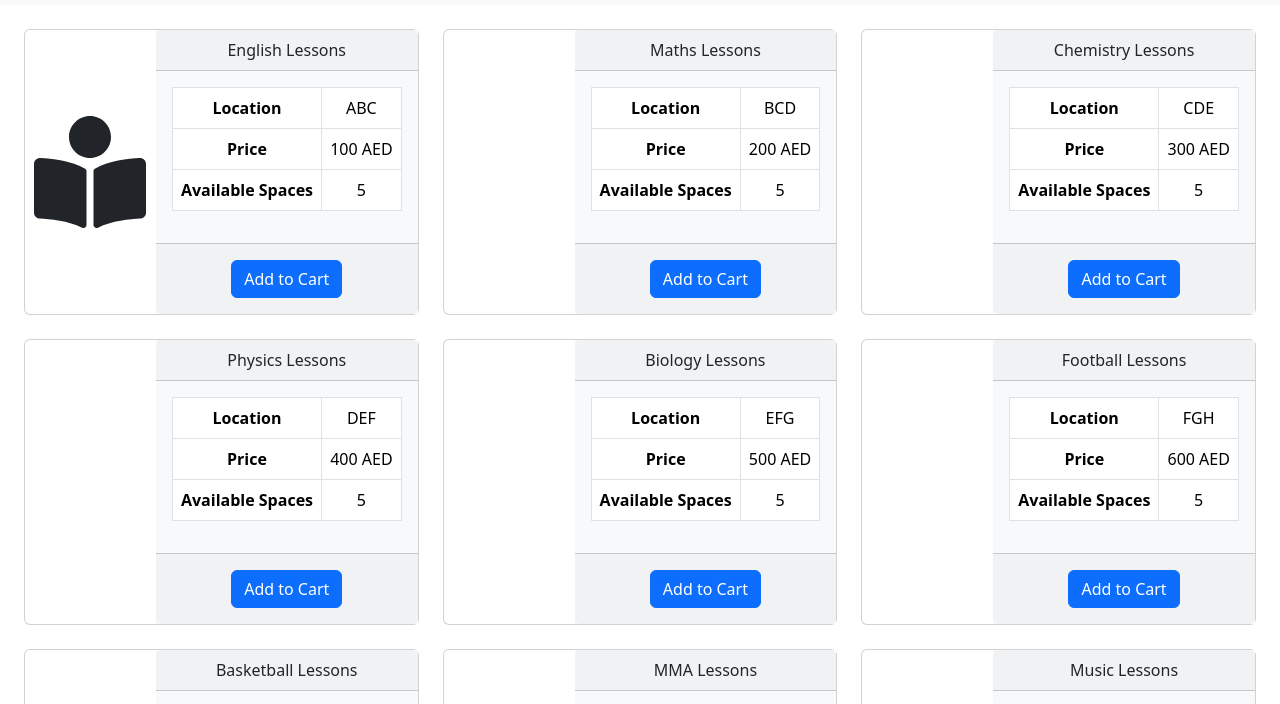
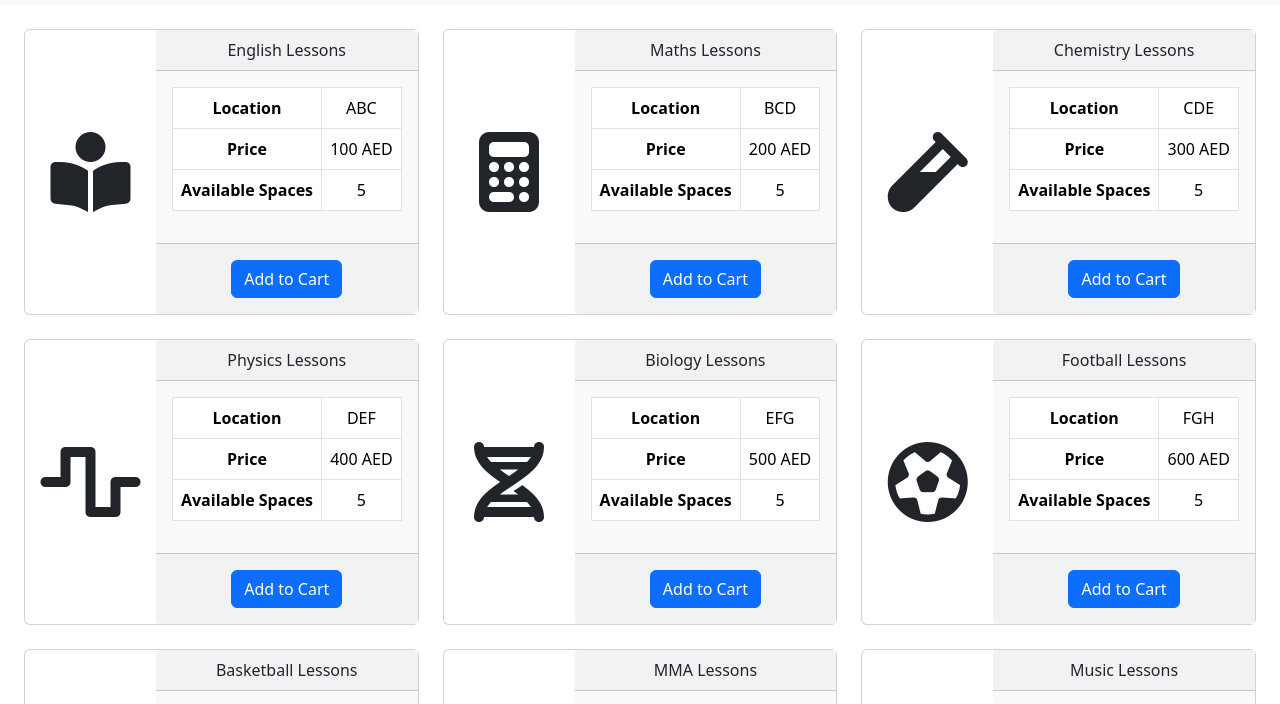
Before and after one commit to MV461/WebApp-Coursework-2, a plain HTML site: page CW1.html in a window 1280 px wide. Shown: the part 51-755 px from the top of the page. Drawn offline with nearby package versions, Linux system fonts and the light colour scheme.

Commit message:
Added 'icon' to all lessons in lessons.json.
Switched from CDN to kit in Font Awesome link.

```diff
--- a/CW1.html
+++ b/CW1.html
@@ -19,9 +19,7 @@
     <!-- Bootstrap CDN import END -->
 
     <!-- Font Awesome CDN import START -->
-    <script defer src="https://use.fontawesome.com/releases/v5.15.4/js/all.js"
-        integrity="sha384-rOA1PnstxnOBLzCLMcre8ybwbTmemjzdNlILg8O7z1lUkLXozs4DHonlDtnE7fpc"
-        crossorigin="anonymous"></script>
+    <script src="https://kit.fontawesome.com/d0fcba61dc.js" crossorigin="anonymous"></script>
     <!-- Font Awesome CDN import END -->
 
     <style>
--- a/lessons.json
+++ b/lessons.json
@@ -6,7 +6,7 @@
             "location": "ABC",
             "price": 100,
             "spaces": 5,
-            "icon": "fa fa-book-reader fa-7x"
+            "icon": "fa-solid fa-book-reader fa-5x"
         },
         {
             "id": 2,
@@ -14,7 +14,7 @@
             "location": "BCD",
             "price": 200,
             "spaces": 5,
-            "icon": "TBD"
+            "icon": "fa-solid fa-calculator fa-5x"
         },
         {
             "id": 3,
@@ -22,7 +22,7 @@
             "location": "CDE",
             "price": 300,
             "spaces": 5,
-            "icon": "TBD"
+            "icon": "fa-solid fa-vial fa-5x"
         },
         {
             "id": 4,
@@ -30,7 +30,7 @@
             "location": "DEF",
             "price": 400,
             "spaces": 5,
-            "icon": "TBD"
+            "icon": "fa-solid fa-wave-square fa-5x"
         },
         {
             "id": 5,
@@ -38,7 +38,7 @@
             "location": "EFG",
             "price": 500,
             "spaces": 5,
-            "icon": "TBD"
+            "icon": "fa-solid fa-dna fa-5x"
         },
         {
             "id": 6,
@@ -46,7 +46,7 @@
             "location": "FGH",
             "price": 600,
             "spaces": 5,
-            "icon": "TBD"
+            "icon": "fa-regular fa-futbol fa-5x"
         },
         {
             "id": 7,
@@ -54,7 +54,7 @@
             "location": "GHI",
             "price": 700,
             "spaces": 5,
-            "icon": "TBD"
+            "icon": "fa-solid fa-basketball fa-5x"
         },
         {
             "id": 8,
@@ -62,7 +62,7 @@
             "location": "HIJ",
             "price": 800,
             "spaces": 5,
-            "icon": "TBD"
+            "icon": "fa-solid fa-hand-fist fa-5x"
         },
         {
             "id": 9,
@@ -70,7 +70,7 @@
             "location": "IJK",
             "price": 900,
             "spaces": 5,
-            "icon": "TBD"
+            "icon": "fa-solid fa-music fa-5x"
         },
         {
             "id": 10,
@@ -78,7 +78,7 @@
             "location": "JKL",
             "price": 1000,
             "spaces": 5,
-            "icon": "TBD"
+            "icon": "fa-solid fa-palette fa-5x"
         }
     ]
 }
```
